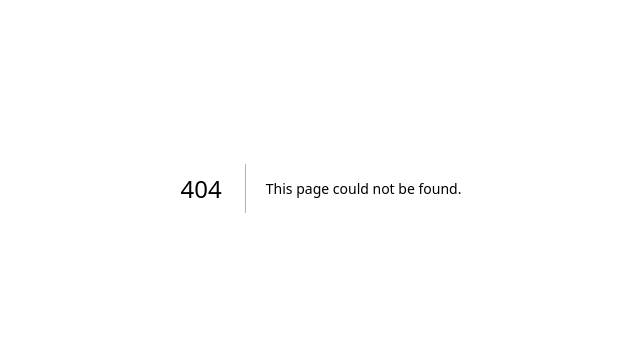
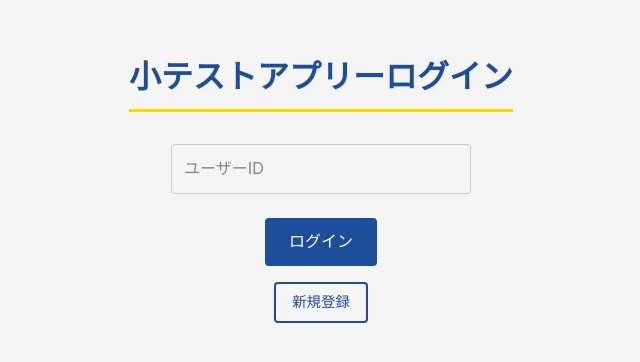
Before and after one commit to ODA-KAISYU/my-quiz-app, a Next.js app: page /login in a window 1280 px wide. Before the commit this address had no page. Shown: the part 212-574 px from the top of the page, without its empty margins (319-959 px from the left). Built offline with nearby package versions, Linux system fonts and the light colour scheme.

Commit message:
✨ ログイン画面を作成

```diff
--- /dev/null
+++ b/src/app/login/page.jsx
@@ -0,0 +1,41 @@
+'use client'
+
+import { useRouter } from "next/navigation";
+import { useState } from "react";
+import styles from "./page.module.css";
+
+export default function Home () {
+    const [ userId, setUserId ] = useState('');
+    const router = useRouter ();
+
+    const handleLogin = () => {
+        if (userId.trim()) {
+            localStorage.setItem('userId',userId.trim());
+            router.push('/quiz-list');
+        } else {
+            alert('ユーザー名を入力してください')
+        }
+    };
+
+    return (
+        <main className={styles.main}>
+            <h1 className={styles.title}>小テストアプリーログイン</h1>
+            <input className={styles.input}
+                   type="text"
+                   placeholder="ユーザーID"
+                   value={userId}
+                   onChange={e => setUserId(e.target.value)}
+            />
+            <button className={styles.button}
+                    onClick={handleLogin}
+                    >
+            ログイン
+             </button>
+             <button className={styles.buttonSecondary}
+                     onClick={() => router.push('/register')}>
+                        新規登録
+                     </button>
+
+        </main>
+    )
+}
--- /dev/null
+++ b/src/app/login/page.module.css
@@ -0,0 +1,61 @@
+.main {
+    display: flex;
+    flex-direction: column;
+    align-items: center;
+    justify-content: center;
+    min-height: 100vh;
+    background-color: #f5f5f5;
+    padding: 2rem;
+}
+
+.title {
+    font-size: 2rem;
+    font-weight: bold;
+    margin-bottom: 2rem;
+    color: #1d4e9b;
+    text-align: center;
+    border-bottom: 3px solid #ffd700;
+    padding-bottom: 0.5rem;
+}
+
+.input {
+    width: 100%;
+    max-width: 300px;
+    padding: 0.75rem;
+    font-size: 1rem;
+    margin-bottom: 1.5rem;
+    border: 1px solid #ccc;
+    border-radius: 4px;
+}
+
+.button {
+    padding: 0.75rem 1.5rem;
+    font-size: 1rem;
+    cursor: pointer;
+    background-color: #1d4e9b;
+    color: white;
+    border: none;
+    border-radius: 4px;
+    transition: background-color 0.3s;
+}
+
+.button:hover {
+    background-color: #163d7a;
+}
+
+.buttonSecondary {
+    margin-top: 1rem;
+    padding: 0.5rem 1rem;
+    font-size: 0.9rem;
+    cursor: pointer;
+    background-color: transparent;
+    color: #1d4e9b;
+    border: 2px solid #1d4e9b;
+    border-radius: 4px;
+    transition: background-color 0.3s, color 0.3s;
+}
+
+.buttonSecondary:hover {
+    background-color: #1d4e9b;
+    color: white;
+}
--- a/src/app/page.js
+++ /dev/null
@@ -1,43 +0,0 @@
-'use client';
-
-import Link from 'next/link';
-
-export default function Home() {
-    return (
-        <main style={{
-            display: 'flex',
-            flexDirection: 'column',
-            justifyContent: 'center',
-            alignItems: 'center',
-            minHeight: '100vh',
-            backgroundColor: '#f9f9f9',
-            fontFamily: 'Arial, sans-serif'
-        }}>
-            <h1 style={{
-                fontSize: '2rem',
-                marginBottom: '20px',
-                color: '#1d4e9b'
-            }}>
-                小テストアプリ
-            </h1>
-            <Link href="/quiz-list">
-                <button style={{
-                    padding: '16px 32px',
-                    backgroundColor: '#1d4e9b',
-                    color: 'white',
-                    border: 'none',
-                    borderRadius: '8px',
-                    fontSize: '1.2rem',
-                    fontWeight: 'bold',
-                    cursor: 'pointer',
-                    transition: 'background-color 0.3s, transform 0.2s, box-shadow 0.2s',
-                    boxShadow: '0 6px 12px rgba(0, 0, 0, 0.1)'
-                }}
-                onMouseOver={e => e.currentTarget.style.backgroundColor = '#163f7a'}
-                onMouseOut={e => e.currentTarget.style.backgroundColor = '#1d4e9b'}>
-                    小テストアプリへ
-                </button>
-            </Link>
-        </main>
-    );
-}
--- /dev/null
+++ b/src/app/register/page.jsx
@@ -0,0 +1,47 @@
+'use client'
+
+import React, { useState } from "react";
+import { useRouter } from "next/navigation";
+import styles from "./RegisterPage.module.css";
+
+export default function RegisterPage () {
+    const router = useRouter();
+    const [ userId, setUserId] = useState('');
+    const [ password, setPassword ] = useState('');
+
+    const handleRegister = () => {
+        const users = JSON.parse(localStorage.getItem('users')) || {};
+        if (users[userId]) {
+            alert('このユーザーIDは使われています。');
+            return;
+        }
+
+    users[userId] = { password };
+    localStorage.setItem('users', JSON.stringify(users));
+
+    alert('登録が完了しました！ログイン画面に進みます。');
+    router.push('/login');
+};
+
+return (
+    <main className={styles.main}>
+        <h1 className={styles.title}>新規登録</h1>
+        <input className={styles.input}
+               type="text"
+               placeholder="ユーザーID"
+               value={userId}
+               onChange={(e) => setUserId(e.target.value)}
+        />
+        <input className={styles.input}
+               type="password"
+               placeholder="パスワード"
+               value={password}
+               onChange={(e) => setPassword(e.target.value)}
+        />
+        <button className={styles.button}
+                onClick={handleRegister}>
+                    登録する
+                </button>
+    </main>
+);
+}
```
Also changed, not shown: src/app/register/RegisterPage.module.css (added).
